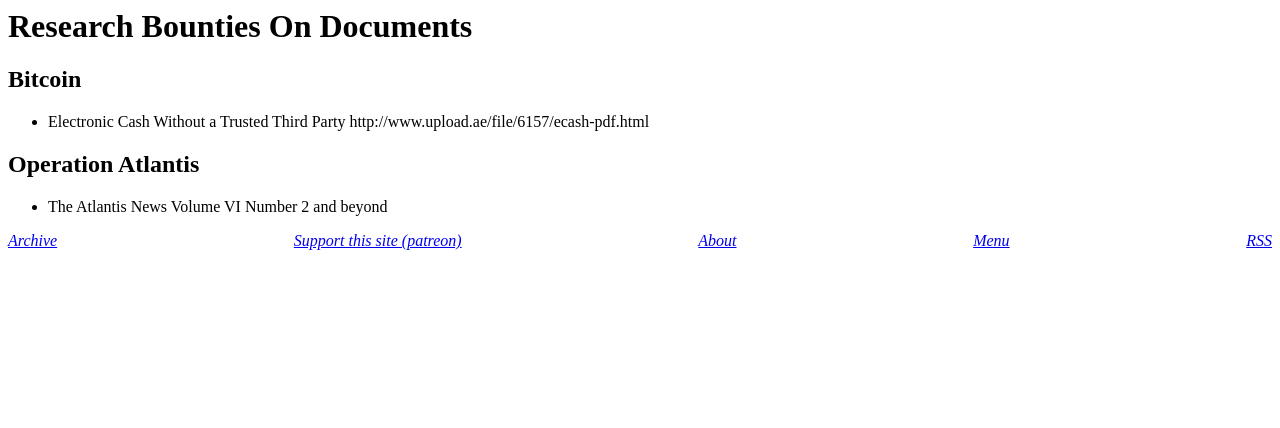
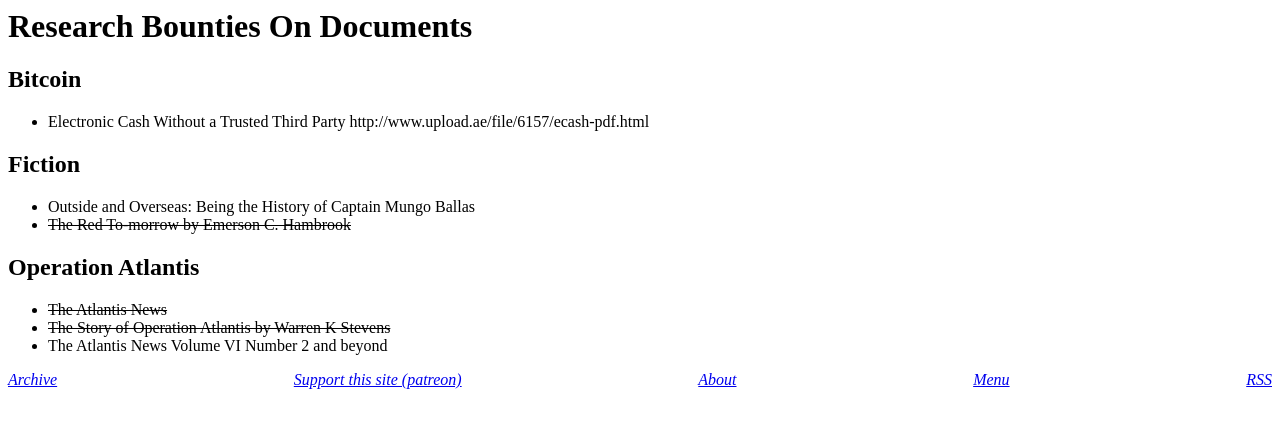
Before and after one commit to derykmakgill/website, a Jekyll site: the page built from research-bounties.md, in a window 1280 px wide. Shown: the top 428 px of the page. Built offline with Jekyll 4.4.1, drawn with Linux system fonts in a browser that asks for light colours.

Commit message:
Update research-bounties.md

```diff
--- a/research-bounties.md
+++ b/research-bounties.md
@@ -7,6 +7,13 @@
 
 - Electronic Cash Without a Trusted Third Party http://www.upload.ae/file/6157/ecash-pdf.html
 
+## Fiction
+
+- Outside and Overseas: Being the History of Captain Mungo Ballas
+- ~~The Red To-morrow by Emerson C. Hambrook~~
+
 ## Operation Atlantis
 
+- ~~The Atlantis News~~
+- ~~The Story of Operation Atlantis by Warren K Stevens~~
 - The Atlantis News Volume VI Number 2 and beyond
```
